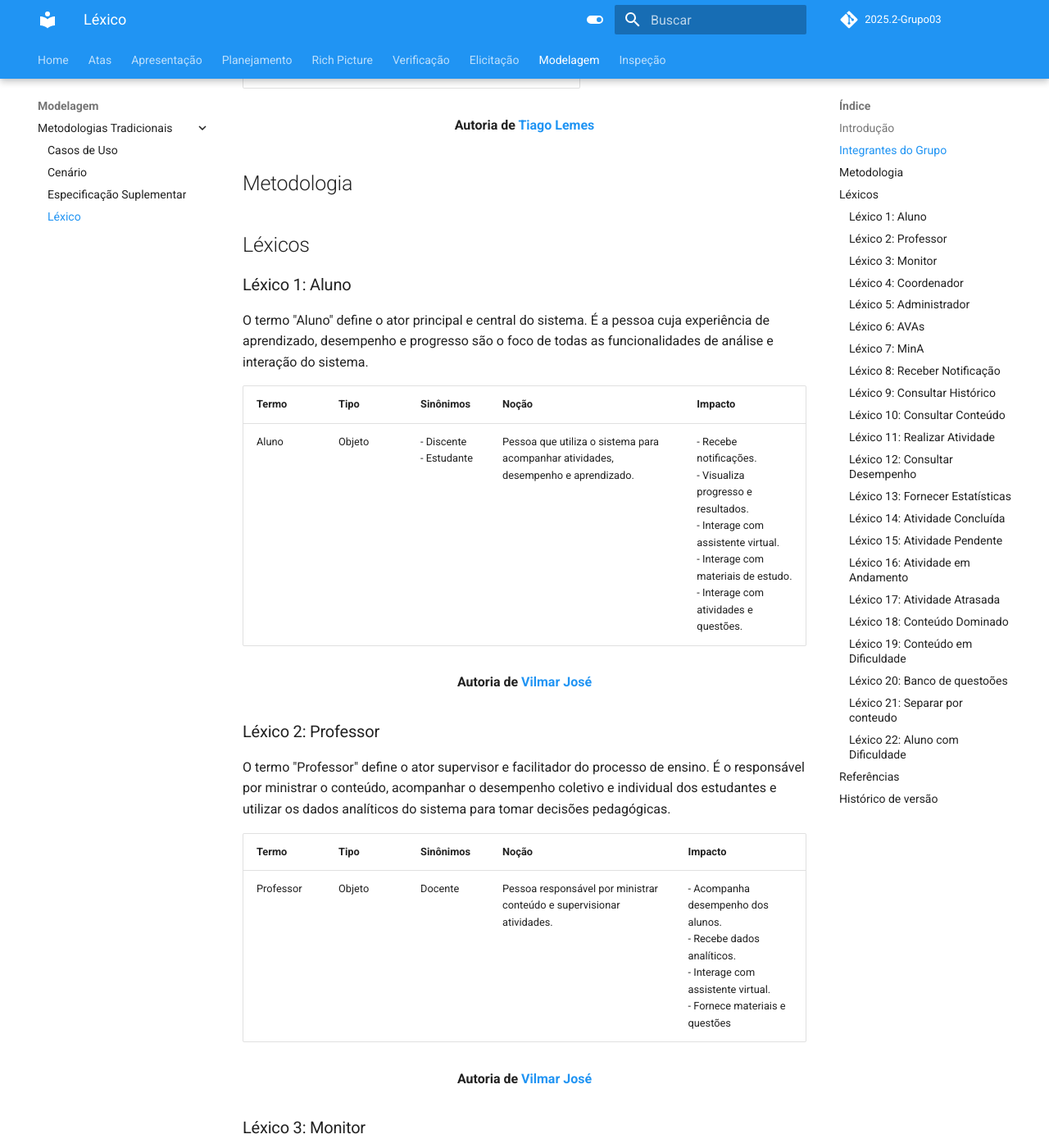
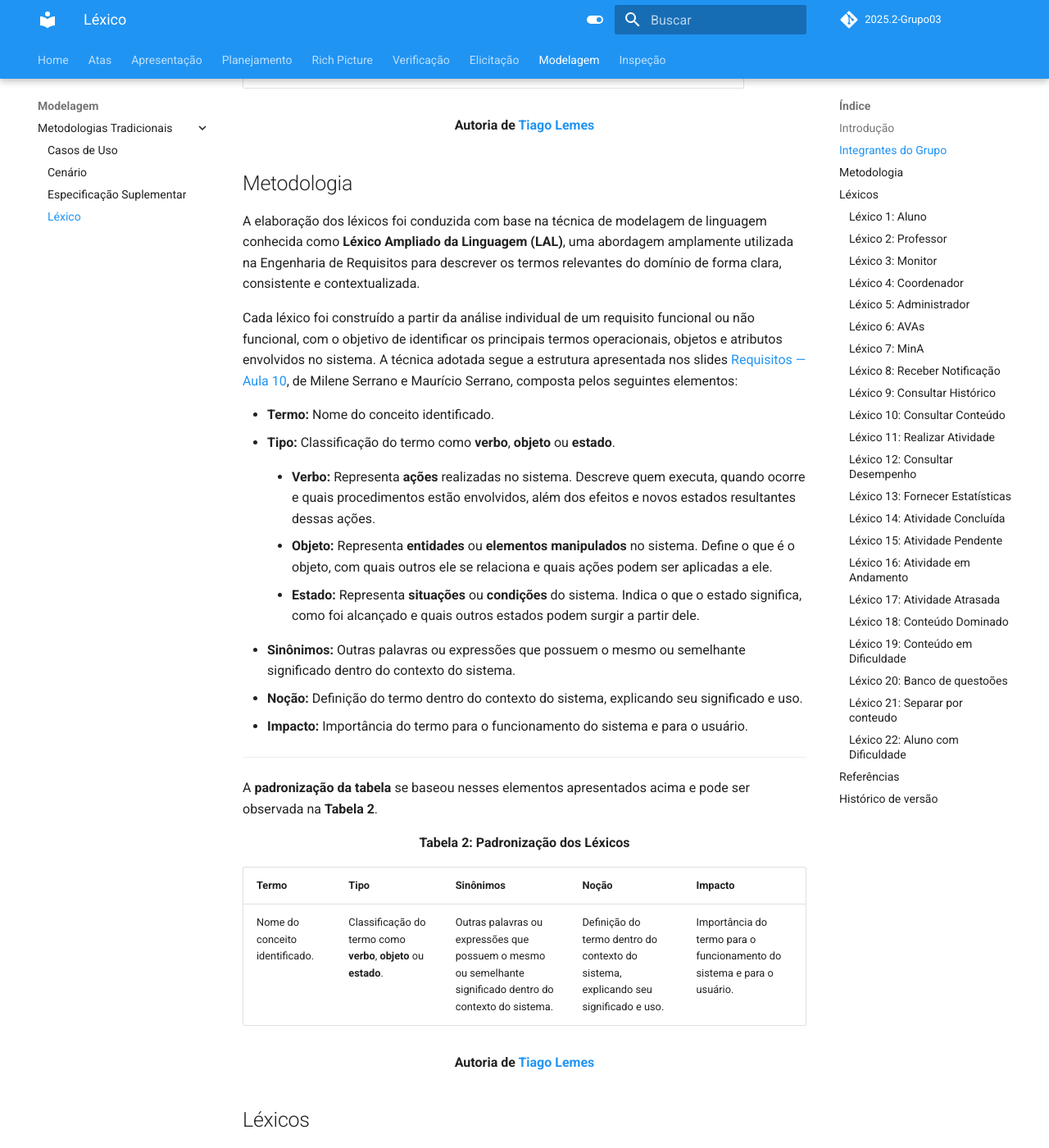
Before and after one commit to Requisitos-de-Software/2025.2-Grupo03, an MkDocs documentation site: the page built from docs/Modelagem/lexico.md, in a window 1280 px wide and 1400 px high, scrolled down 981 px. Shown: the whole window at 82% size. Built offline with MkDocs 1.6.1 and Material for MkDocs 9.7.7, drawn with Linux system fonts in a browser that asks for light colours; comment, search, counter and statistics services are not loaded; some of the changed text lies outside the part shown.

Commit message:
Atualização da documentação de Léxico

```diff
--- a/docs/Modelagem/lexico.md
+++ b/docs/Modelagem/lexico.md
@@ -17,17 +17,47 @@ A Tabela 1 apresenta todos os integrantes da equipe que participaram da constru
 | [Felipe Guimaraes](https://github.com/felipegf1) |   Elaboração dos léxicos 20, 21 , 22 |
 | [João Felipe](https://github.com/MrBolt2005) |                                       |
 | [João Sapiência](https://github.com/JoaoSapiencia) |                                       |
-| [Tiago Lemes](https://github.com/TiagoTeixeira-2005) | Elaboração dos léxicos 5, 6, 7, 12, 13, 18, 19 |
+| [Tiago Lemes](https://github.com/TiagoTeixeira-2005) | Criação do documento de Léxico e elaboração dos léxicos 5, 6, 7, 12, 13, 18, 19 |
 | [Vilmar José](https://github.com/VilmarFagundes) | Elaboração dos léxicos 1, 2, 8, 9, 14, 15 |
 
 <div align="center"><strong>Autoria de <a href="https://github.com/TiagoTeixeira-2005">Tiago Lemes</a></strong></div>
 
 ## Metodologia
+A elaboração dos léxicos foi conduzida com base na técnica de modelagem de linguagem conhecida como **Léxico Ampliado da Linguagem (LAL)**, uma abordagem amplamente utilizada na Engenharia de Requisitos para descrever os termos relevantes do domínio de forma clara, consistente e contextualizada.
+
+Cada léxico foi construído a partir da análise individual de um requisito funcional ou não funcional, com o objetivo de identificar os principais termos operacionais, objetos e atributos envolvidos no sistema. A técnica adotada segue a estrutura apresentada nos slides [Requisitos — Aula 10](../arquivos/Cenarios_Aula10.pdf), de Milene Serrano e Maurício Serrano, composta pelos seguintes elementos:
+
+- **Termo:** Nome do conceito identificado.
+- **Tipo:** Classificação do termo como **verbo**, **objeto** ou **estado**.
+
+    - **Verbo:** Representa **ações** realizadas no sistema. Descreve quem executa, quando ocorre e quais procedimentos estão envolvidos, além dos efeitos e novos estados resultantes dessas ações.
+
+    - **Objeto:** Representa **entidades** ou **elementos manipulados** no sistema. Define o que é o objeto, com quais outros ele se relaciona e quais ações podem ser aplicadas a ele.
+
+    - **Estado:** Representa **situações** ou **condições** do sistema. Indica o que o estado significa, como foi alcançado e quais outros estados podem surgir a partir dele.
+
+- **Sinônimos:** Outras palavras ou expressões que possuem o mesmo ou semelhante significado dentro do contexto do sistema.
+- **Noção:** Definição do termo dentro do contexto do sistema, explicando seu significado e uso.
+- **Impacto:** Importância do termo para o funcionamento do sistema e para o usuário.
+
+---
+
+A **padronização da tabela** se baseou nesses elementos apresentados acima e pode ser observada na **Tabela 2**.
+
+<div align="center"><strong>Tabela 2: Padronização dos Léxicos</strong></div>
+
+| Termo | Tipo | Sinônimos | Noção | Impacto |
+|-------|------|-----------|-------|---------|
+| Nome do conceito identificado. | Classificação do termo como **verbo**, **objeto** ou **estado**.  | Outras palavras ou expressões que possuem o mesmo ou semelhante significado dentro do contexto do sistema. | Definição do termo dentro do contexto do sistema, explicando seu significado e uso. | Importância do termo para o funcionamento do sistema e para o usuário. |
+
+<div align="center"><strong>Autoria de <a href="https://github.com/TiagoTeixeira-2005">Tiago Lemes</a></strong></div>
 
 ## Léxicos
 
 ### Léxico 1: Aluno
 O termo "Aluno" define o ator principal e central do sistema. É a pessoa cuja experiência de aprendizado, desempenho e progresso são o foco de todas as funcionalidades de análise e interação do sistema.
+
+<div align="center"><strong>Tabela 3: Léxico – Aluno</strong></div>
 
 | Termo | Tipo | Sinônimos | Noção | Impacto |
 |-------|------|-----------|-------|---------|
@@ -38,6 +68,8 @@ O termo "Aluno" define o ator principal e central do sistema. É a pessoa cuja e
 ### Léxico 2: Professor
 O termo "Professor" define o ator supervisor e facilitador do processo de ensino. É o responsável por ministrar o conteúdo, acompanhar o desempenho coletivo e individual dos estudantes e utilizar os dados analíticos do sistema para tomar decisões pedagógicas.
 
+<div align="center"><strong>Tabela 4: Léxico – Professor</strong></div>
+
 | Termo | Tipo | Sinônimos | Noção | Impacto |
 |-------|------|-----------|-------|---------|
 | Professor | Objeto | Docente | Pessoa responsável por ministrar conteúdo e supervisionar atividades. | - Acompanha desempenho dos alunos.<br>- Recebe dados analíticos.<br>- Interage com assistente virtual.<br>- Fornece materiais e questões |
@@ -46,6 +78,8 @@ O termo "Professor" define o ator supervisor e facilitador do processo de ensino
 
 ### Léxico 3: Monitor
 O termo "Monitor" representa o ator auxiliar no processo educacional. É responsável por apoiar os estudantes na realização das atividades, esclarecer dúvidas e facilitar a comunicação entre os envolvidos no ambiente de aprendizagem.
+
+<div align="center"><strong>Tabela 5: Léxico – Monitor</strong></div>
 
 | Termo | Tipo | Sinônimos | Noção | Impacto |
 |-------|------|-----------|-------|---------|
@@ -56,6 +90,8 @@ O termo "Monitor" representa o ator auxiliar no processo educacional. É respons
 ### Léxico 4: Coordenador
 O termo "Coordenador" define o ator responsável pela supervisão pedagógica do sistema. É a pessoa que organiza processos, acompanha o desempenho dos envolvidos e garante o alinhamento entre os objetivos educacionais e as ações dos professores e monitores.
 
+<div align="center"><strong>Tabela 6: Léxico – Coordenador</strong></div>
+
 | Termo | Tipo | Sinônimos | Noção | Impacto |
 |-------|------|-----------|-------|---------|
 | Coordenador | Objeto | Supervisor Acadêmico | Responsável por supervisionar cursos ou disciplinas, organizando processos e atividades. | - Monitora desempenho e progresso de alunos e professores.<br>- Coordena informações de atividades e módulos.<br>- Garante o alinhamento pedagógico entre professores e monitores. |
@@ -64,6 +100,8 @@ O termo "Coordenador" define o ator responsável pela supervisão pedagógica do
 
 ### Léxico 5: Administrador
 O termo **Administrador** define o ator responsável pela gestão técnica e operacional do sistema. Ele gerencia perfis, permissões, configurações e assegura a integridade, segurança e disponibilidade dos dados, garantindo o funcionamento adequado da plataforma e o acesso controlado dos diferentes perfis de usuários.
+
+<div align="center"><strong>Tabela 7: Léxico – Administrador</strong></div>
 
 | Termo | Tipo | Sinônimos | Noção | Impacto |
 |-------|------|-----------|-------|---------|
@@ -74,6 +112,8 @@ O termo **Administrador** define o ator responsável pela gestão técnica e ope
 ### Léxico 6: AVAs
 O termo **AVAs** (Ambientes Virtuais de Aprendizagem) representa as plataformas digitais externas que podem ser integradas ao sistema principal. Elas concentram atividades, materiais e informações de desempenho dos estudantes.
 
+<div align="center"><strong>Tabela 8: Léxico – AVAs</strong></div>
+
 | Termo | Tipo | Sinônimos | Noção | Impacto |
 |-------|------|-----------|-------|---------|
 | AVAs | Objeto | Ambientes Virtuais de Aprendizagem | Plataformas digitais externas integráveis ao sistema. | - Integração com outros sistemas educacionais.<br>- Centraliza informações sobre desempenho e atividades. |
@@ -82,6 +122,8 @@ O termo **AVAs** (Ambientes Virtuais de Aprendizagem) representa as plataformas
 
 ### Léxico 7: MinA
 O termo **MinA** representa a personagem antropomórfica do Sistema Tutor Inteligente, projetada para interagir diretamente com o estudante de forma amigável e intuitiva. Seu papel é facilitar o engajamento, personalizar a comunicação e melhorar a experiência de aprendizado por meio de interações humanizadas e acessíveis.
+
+<div align="center"><strong>Tabela 9: Léxico – MinA</strong></div>
 
 | Termo | Tipo | Sinônimos | Noção | Impacto |
 |-------|------|-----------|-------|---------|
@@ -92,6 +134,8 @@ O termo **MinA** representa a personagem antropomórfica do Sistema Tutor Inteli
 ### Léxico 8: Receber Notificação
 O termo "Receber Notificação" é um verbo de ação do sistema que garante a comunicação proativa com o usuário. Refere-se ao ato de o ator ser alertado sobre eventos importantes, como prazos, atividades pendentes ou sugestões de conteúdo para revisão.
 
+<div align="center"><strong>Tabela 10: Léxico – Receber Notificação</strong></div>
+
 | Termo | Tipo | Sinônimos | Noção | Impacto |
 |-------|------|-----------|-------|---------|
 | Receber Notificação | Verbo | Alertar-se | Ator recebe alertas sobre atividades, prazos ou conteúdo. | - Mantém usuário informado. |
@@ -100,6 +144,8 @@ O termo "Receber Notificação" é um verbo de ação do sistema que garante a c
 
 ### Léxico 9: Consultar Histórico
 O termo "Consultar Histórico" é um verbo essencial para a função analítica do sistema. Permite que o ator visualize e recupere registros de suas atividades passadas, desempenho e o fluxo de notificações, sendo crucial para a autoavaliação do progresso e para o acompanhamento docente.
+
+<div align="center"><strong>Tabela 11: Léxico – Consultar Histórico</strong></div>
 
 | Termo | Tipo | Sinônimos | Noção | Impacto |
 |-------|------|-----------|-------|---------|
@@ -110,6 +156,8 @@ O termo "Consultar Histórico" é um verbo essencial para a função analítica
 ### Léxico 10: Consultar Conteúdo
 O termo "Consultar Conteúdo" é um verbo que representa a ação de acessar materiais didáticos. Permite ao ator visualizar tópicos da disciplina, servindo como base para o estudo.
 
+<div align="center"><strong>Tabela 12: Léxico – Consultar Conteúdo</strong></div>
+
 | Termo | Tipo | Sinônimos | Noção | Impacto |
 |-------|------|-----------|-------|---------|
 | Consultar Conteúdo | Verbo | Visualizar Conteúdo | Ator acessa material didático ou tópicos da disciplina. | - Base para realização de atividades.<br>- Orienta estudo individual. |
@@ -118,6 +166,8 @@ O termo "Consultar Conteúdo" é um verbo que representa a ação de acessar mat
 
 ### Léxico 11: Realizar Atividade
 O termo "Realizar Atividade" é um verbo que expressa a execução de tarefas propostas pelo sistema. Refere-se ao momento em que o usuário interage com exercícios, avaliações ou atividades, gerando dados de desempenho.
+
+<div align="center"><strong>Tabela 13: Léxico – Realizar Atividade</strong></div>
 
 | Termo | Tipo | Sinônimos | Noção | Impacto |
 |-------|------|-----------|-------|---------|
@@ -128,6 +178,8 @@ O termo "Realizar Atividade" é um verbo que expressa a execução de tarefas pr
 ### Léxico 12: Consultar Desempenho
 O termo **Consultar Desempenho** é um verbo que representa a ação de verificar resultados e métricas de aprendizado. Essa funcionalidade permite ao usuário acompanhar seus acertos, erros, médias e progresso ao longo da disciplina, servindo como base para autoavaliação e revisão de conteúdos.
 
+<div align="center"><strong>Tabela 14: Léxico – Consultar Desempenho</strong></div>
+
 | Termo | Tipo | Sinônimos | Noção | Impacto |
 |-------|------|-----------|-------|---------|
 | Consultar Desempenho | Verbo | Ver Resultados | Usuário verifica acertos, erros, médias e progresso. | - Permite acompanhamento do aprendizado.<br>- Auxilia na tomada de decisão sobre revisão de conteúdo. |
@@ -136,6 +188,8 @@ O termo **Consultar Desempenho** é um verbo que representa a ação de verifica
 
 ### Léxico 13: Fornecer Estatísticas
 O termo **Fornecer Estatísticas** é um verbo que descreve a ação do sistema ao disponibilizar dados analíticos sobre o desempenho dos estudantes e o andamento das atividades. Essa função é essencial para suporte à gestão pedagógica, monitoramento de turmas e avaliação de resultados por parte de professores e coordenadores.
+
+<div align="center"><strong>Tabela 15: Léxico – Fornecer Estatísticas</strong></div>
 
 | Termo | Tipo | Sinônimos | Noção | Impacto |
 |-------|------|-----------|-------|---------|
@@ -147,6 +201,8 @@ O termo **Fornecer Estatísticas** é um verbo que descreve a ação do sistema
 
 O termo “Atividade Concluída” refere-se ao estado em que o aluno finalizou uma atividade, tornando seus resultados disponíveis para análise e cálculo de desempenho.
 
+<div align="center"><strong>Tabela 16: Léxico – Atividade Concluída</strong></div>
+
 | Termo | Tipo | Sinônimos | Noção | Impacto |
 |----------|-------|----------------|-----------|------------|
 | Atividade Concluída  | Estado | Finalizada, Encerrada  | Condição em que a atividade foi totalmente realizada pelo aluno.       | - Permite o registro de notas e estatísticas.<br>- Atualiza o progresso geral da disciplina.<br>- Gera feedback automático ao usuário. |
@@ -156,6 +212,8 @@ O termo “Atividade Concluída” refere-se ao estado em que o aluno finalizou
 ### Léxico 15: Atividade Pendente
 
 O termo “Atividade Pendente” refere-se à condição em que uma atividade ainda não foi concluída e permanece aguardando ação do aluno.
+
+<div align="center"><strong>Tabela 17: Léxico – Atividade Pendente</strong></div>
 
 | Termo | Tipo | Sinônimos | Noção | Impacto |
 |----------|-------|----------------|-----------|------------|
@@ -167,6 +225,8 @@ O termo “Atividade Pendente” refere-se à condição em que uma atividade ai
 
 O termo “Atividade em Andamento” refere-se ao estado em que o aluno iniciou uma atividade, mas ainda não a concluiu completamente.
 
+<div align="center"><strong>Tabela 18: Léxico – Atividade em Andamento</strong></div>
+
 | Termo | Tipo | Sinônimos | Noção | Impacto |
 |----------|-------|----------------|-----------|------------|
 | Atividade em Andamento   | Estado | Em Execução, Em Progresso | Condição em que o aluno está realizando uma atividade, mas o envio ainda não foi concluído. | - Permite acompanhamento em tempo real.<br>- Atualiza parcialmente o progresso.<br>- Garante continuidade entre sessões de uso. |
@@ -176,6 +236,8 @@ O termo “Atividade em Andamento” refere-se ao estado em que o aluno iniciou
 ### Léxico 17: Atividade Atrasada
 
 O termo “Atividade Atrasada” refere-se à condição em que o prazo de entrega da atividade foi ultrapassado sem a sua conclusão.
+
+<div align="center"><strong>Tabela 19: Léxico – Atividade Atrasada</strong></div>
 
 | Termo | Tipo | Sinônimos | Noção | Impacto |
 |----------|-------|----------------|-----------|------------|
@@ -187,6 +249,8 @@ O termo “Atividade Atrasada” refere-se à condição em que o prazo de entre
 
 O termo “Conteúdo Dominado” refere-se ao estado em que o aluno demonstrou domínio sobre determinado tema ou módulo, atingindo o nível de acertos esperado.
 
+<div align="center"><strong>Tabela 20: Léxico – Conteúdo Dominado</strong></div>
+
 | Termo | Tipo | Sinônimos | Noção | Impacto |
 |----------|-------|----------------|-----------|------------|
 | Conteúdo Dominado  | Estado | Aprovado, Domínio Alcançado | Indica que o aluno atingiu o desempenho mínimo esperado em um conteúdo. | - Atualiza o progresso de aprendizagem.<br>- Reduz a priorização de revisões.<br>- Fornece base para recomendações personalizadas. |
@@ -197,6 +261,7 @@ O termo “Conteúdo Dominado” refere-se ao estado em que o aluno demonstrou d
 
 O termo “Conteúdo em Dificuldade” refere-se ao estado em que o sistema identifica baixo desempenho ou alto índice de erro em determinado tema.
 
+<div align="center"><strong>Tabela 21: Léxico – Conteúdo em Dificuldade</strong></div>
 
 | Termo | Tipo | Sinônimos | Noção | Impacto |
 |----------|-------|----------------|-----------|------------|
@@ -208,6 +273,8 @@ O termo “Conteúdo em Dificuldade” refere-se ao estado em que o sistema iden
 
 O termo “Banco de Questões” refere-se ao repositório central do sistema onde são armazenadas, organizadas e gerenciadas todas as questões utilizadas nas atividades e avaliações.
 
+<div align="center"><strong>Tabela 22: Léxico – Banco de Questões</strong></div>
+
 | Termo             | Tipo   | Sinônimos    | Noção  | Impacto   |
 | ----------------- | ------ | -------- | ------------------------|-------------------------------|
 | Banco de Questões | Objeto | Repositório de Questões, Base de Questões | Conjunto estruturado de questões criadas ou importadas pelos professores, classificadas por conteúdo, nível de dificuldade e tipo. | - Facilita a criação e reaproveitamento de avaliações.<br>- Permite organização eficiente por temas e disciplinas.<br>- Garante consistência e padronização das questões no sistema.<br>- Contribui para a geração automática de provas e exercícios. |
@@ -218,6 +285,8 @@ O termo “Banco de Questões” refere-se ao repositório central do sistema on
 
 O termo “Separar por Conteúdo” refere-se à ação de organizar as questões do banco de acordo com os conteúdos temáticos definidos pelo professor.
 
+<div align="center"><strong>Tabela 23: Léxico – Separar por Conteúdo</strong></div>
+
 | Termo                | Tipo  | Sinônimos                         | Noção        | Impacto     |
 | -------------------- | ----- |---------------------------------|------------------- |------- |
 | Separar por Conteúdo | Verbo | Classificar por Tópico, Organizar por Assunto | Ação de agrupar ou associar cada questão a um conteúdo específico, garantindo a estruturação do banco de questões. | - Melhora a navegação e busca no banco.<br>- Permite geração de provas temáticas e filtragens personalizadas.<br>- Garante coerência entre questões e o plano de ensino.<br>- Pode ser realizada automaticamente ou manualmente pelo professor. |
@@ -227,6 +296,8 @@ O termo “Separar por Conteúdo” refere-se à ação de organizar as questõe
 ### Léxico 22: Aluno com Dificuldade
 
 O termo “Aluno com Dificuldade” refere-se ao estado em que o desempenho do aluno apresenta indícios de baixo aproveitamento em uma ou mais disciplinas, conteúdos ou atividades avaliativas.
+
+<div align="center"><strong>Tabela 24: Léxico – Aluno com Dificuldade</strong></div>
 
 | Termo                 | Tipo   | Sinônimos                        | Noção  | Impacto |
 | --------------------- | ------ | -------------------------------- | --------|--------- |
@@ -245,3 +316,4 @@ SERRANO, Milene; SERRANO, Maurício. Requisitos - Aula 10. Disponível em: [Requ
 | 1.1    | 09/10/2025 | Elaboração dos Léxicos 1, 2, 8, 9, 14, 15 | [Vilmar José](https://github.com/VilmarFagundes) | [Tiago Lemes](https://github.com/TiagoTeixeira-2005)  |
 | 1.2    | 09/10/2025 | Elaboração dos léxicos 3, 4, 10, 11, 16, 17 | [Arthur Guilherme](https://github.com/ArthurGuilher62) | [Vilmar José](https://github.com/VilmarFagundes)  |
 | 1.3    | 10/10/2025 | Elaboração dos léxicos 5, 6, 7, 12, 13, 18, 19 | [Tiago Lemes](https://github.com/TiagoTeixeira-2005) |  [Arthur Guilherme](https://github.com/ArthurGuilher62) |
+| 1.4    | 12/10/2025 | Atualização do documento de Léxico | [Tiago Lemes](https://github.com/TiagoTeixeira-2005) |  [Arthur Guilherme](https://github.com/ArthurGuilher62) |
```
